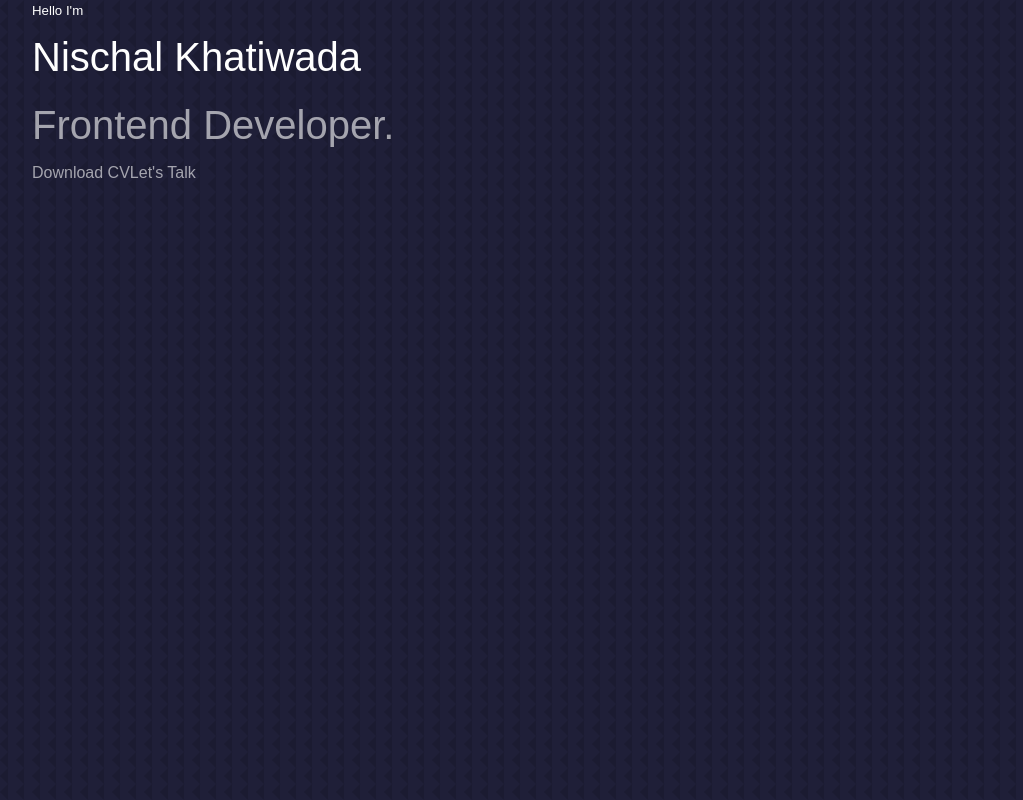
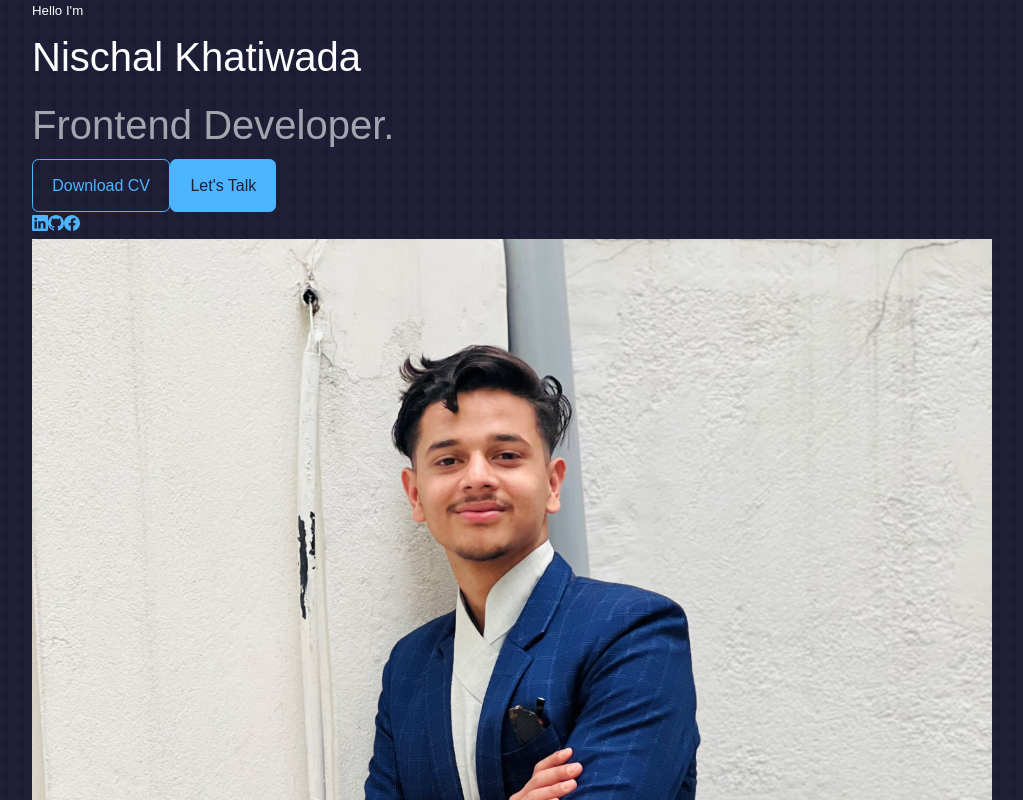
Before and after one commit to Niiischal/Portfolio, a React (Create React App) app in the folder portfolio/: page / in a window 1280 px wide. Shown: the top 800 px of the page, without its empty margins (128-1151 px from the left). Built offline with nearby package versions, Linux system fonts and the light colour scheme; a web font is replaced by a local one.

Commit message:
creation of header section without css.

```diff
--- a/portfolio/package.json
+++ b/portfolio/package.json
@@ -8,6 +8,7 @@
     "@testing-library/user-event": "^13.5.0",
     "react": "^18.2.0",
     "react-dom": "^18.2.0",
+    "react-icons": "^4.10.1",
     "react-scripts": "5.0.1",
     "web-vitals": "^2.1.4"
   },
--- a/portfolio/src/components/header/Buttons.jsx
+++ b/portfolio/src/components/header/Buttons.jsx
@@ -4,8 +4,8 @@ import cv from '../../assets/CV.pdf'
 const Buttons = () => {
   return (
     <div>
-      <a href={cv} download={cv}>Download CV</a>
-      <a href="/">Let's Talk</a>
+      <a href={cv} download={cv} className='btn'>Download CV</a>
+      <a href="/" className='btn btn-primary'>Let's Talk</a>
     </div>
   )
 }
--- a/portfolio/src/components/header/Header.jsx
+++ b/portfolio/src/components/header/Header.jsx
@@ -1,5 +1,7 @@
 import React from 'react'
+import profile from '../../assets/nischal.jpg'
 import Buttons from './Buttons'
+import Medias from './Medias'
 
 const Header = () => {
   return (
@@ -9,6 +11,12 @@ const Header = () => {
             <h1>Nischal Khatiwada</h1>
             <h1 className='text-light'>Frontend Developer.</h1>
             <Buttons/>
+            <Medias/>
+            <div className="image">
+              <img src={profile} alt="profile" />
+            </div>
+            <a href="/" className='scrollBelow'>Scroll Below</a>
+
         </div>
     </header>
   )
--- /dev/null
+++ b/portfolio/src/components/header/Medias.jsx
@@ -0,0 +1,20 @@
+import React from "react";
+import { BsFacebook, BsGithub, BsLinkedin } from "react-icons/bs";
+
+const Medias = () => {
+  return (
+    <div className="medias">
+      <a href="https://linkedin.com" target="_blank" style={{color: 'var(--color-primary)'}}>
+        <BsLinkedin />
+      </a>
+      <a href="https://github.com" target="_blank" style={{color: 'var(--color-primary)'}}>
+        <BsGithub />
+      </a>
+      <a href="https://facebook.com" target="_blank" style={{color: 'var(--color-primary)'}}>
+        <BsFacebook />
+      </a>
+    </div>
+  );
+};
+
+export default Medias;
```
Also changed, not shown: portfolio/src/assets/nischal.jpg (added), 1 other file (tests, documents, lock files or other folders).
